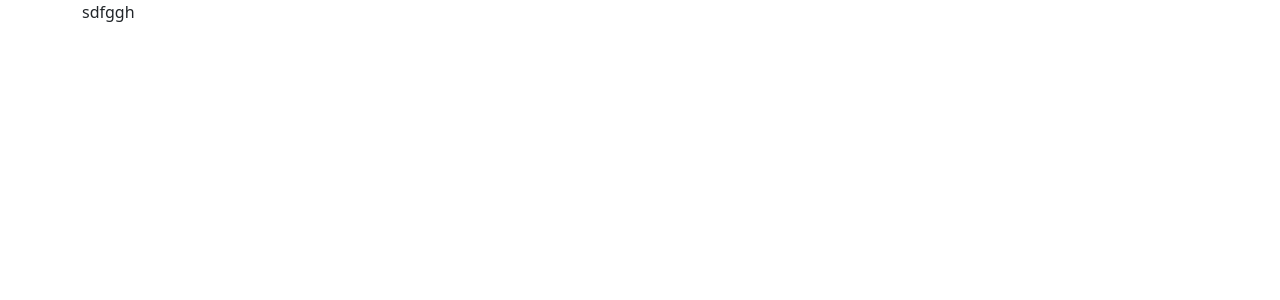
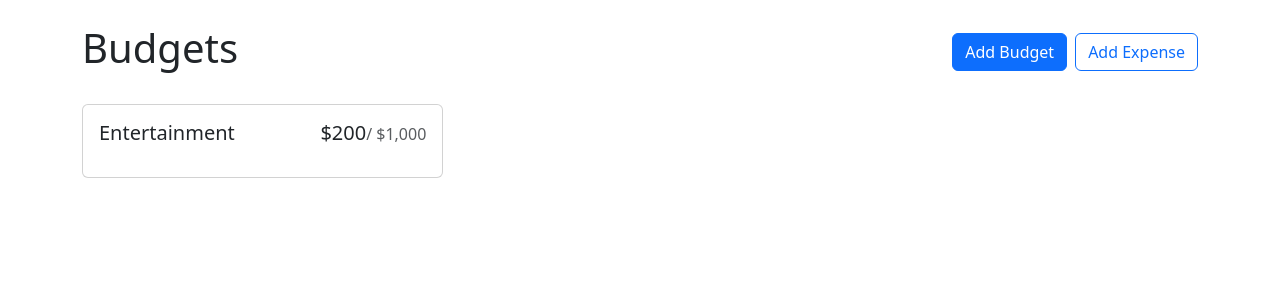
Before and after one commit to zhouzhou0619/budget-tracking-app, a React (Create React App) app: page / in a window 1280 px wide. Shown: the top 300 px of the page. Built offline with nearby package versions, Linux system fonts and the light colour scheme.

Commit message:
Creat the first card and adjust the view

```diff
--- a/src/App.js
+++ b/src/App.js
@@ -1,6 +1,19 @@
+import { Button, Stack } from 'react-bootstrap';
 import Container from 'react-bootstrap/Container';
+import BudgetCard from './components/BudgetCard';
 function App() {
-    return <Container>sdfggh</Container>;
+    return (
+        <Container className="my-4">
+            <Stack direction="horizontal" gap="2" className="mb-4">
+                <h1 className="me-auto">Budgets</h1>
+                <Button variant="primary">Add Budget</Button>
+                <Button variant="outline-primary">Add Expense</Button>
+            </Stack>
+            <div style={{ display: 'grid', gridTemplateColumns: 'repeat(auto-fill, minmax(300px, 1fr))', gap: '1rem', alignItems: 'flex-start' }}>
+                <BudgetCard name="Entertainment" amount={200} max={1000}></BudgetCard>
+            </div>
+        </Container>
+    );
 }
 
 export default App;
--- /dev/null
+++ b/src/components/BudgetCard.js
@@ -0,0 +1,17 @@
+import { Card } from 'react-bootstrap';
+import { currencyFormatter } from '../utils';
+export default function BudgetCard({ name, amount, max }) {
+    return (
+        <Card>
+            <Card.Body>
+                <Card.Title className="d-flex justify-content-between align-items-baseline fw-normal mb-3">
+                    <div className="me-2">{name}</div>
+                    <div className="d-flex align-items-baseline">
+                        {currencyFormatter.format(amount)}
+                        <span className="text-muted fs-6">/ {currencyFormatter.format(max)}</span>
+                    </div>
+                </Card.Title>
+            </Card.Body>
+        </Card>
+    );
+}
--- /dev/null
+++ b/src/utils.js
@@ -0,0 +1,5 @@
+export const currencyFormatter = new Intl.NumberFormat(undefined, {
+    currency: 'usd',
+    style: 'currency',
+    minimumFractionDigits: 0,
+});
```
